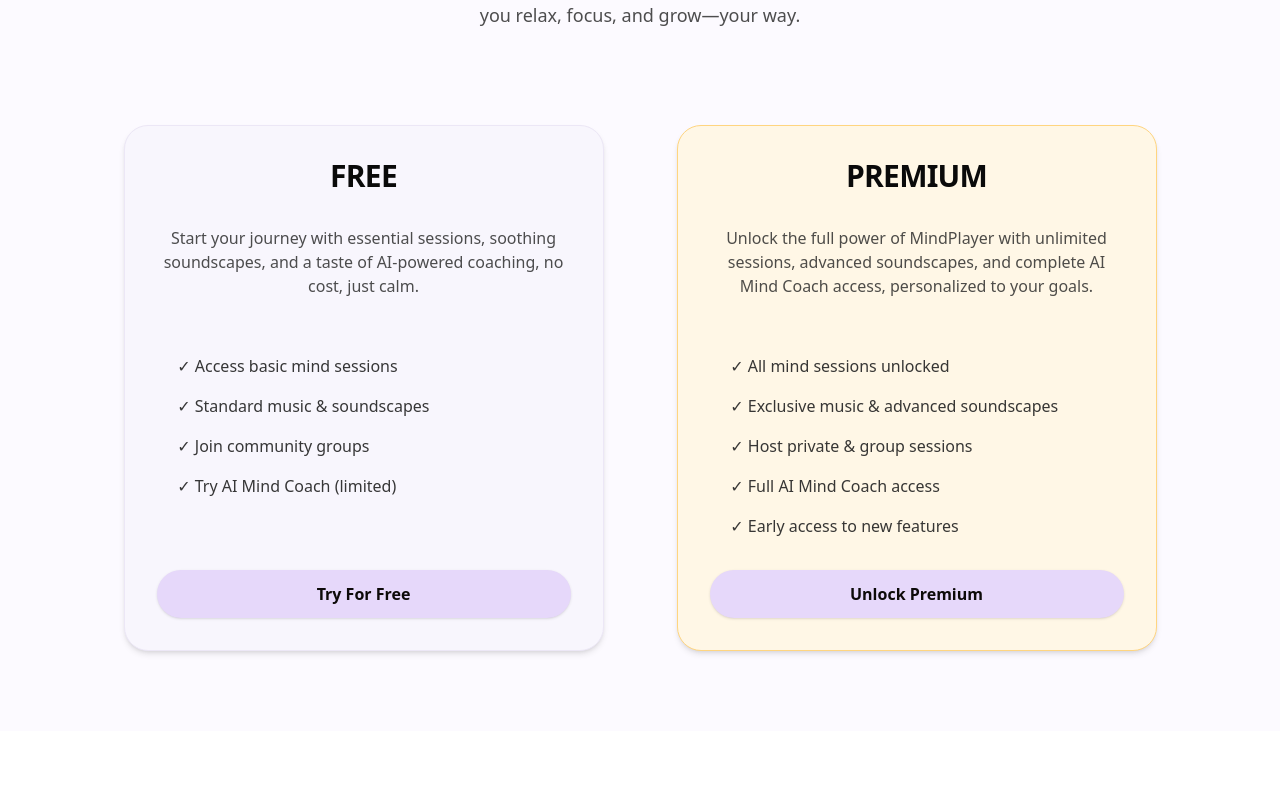
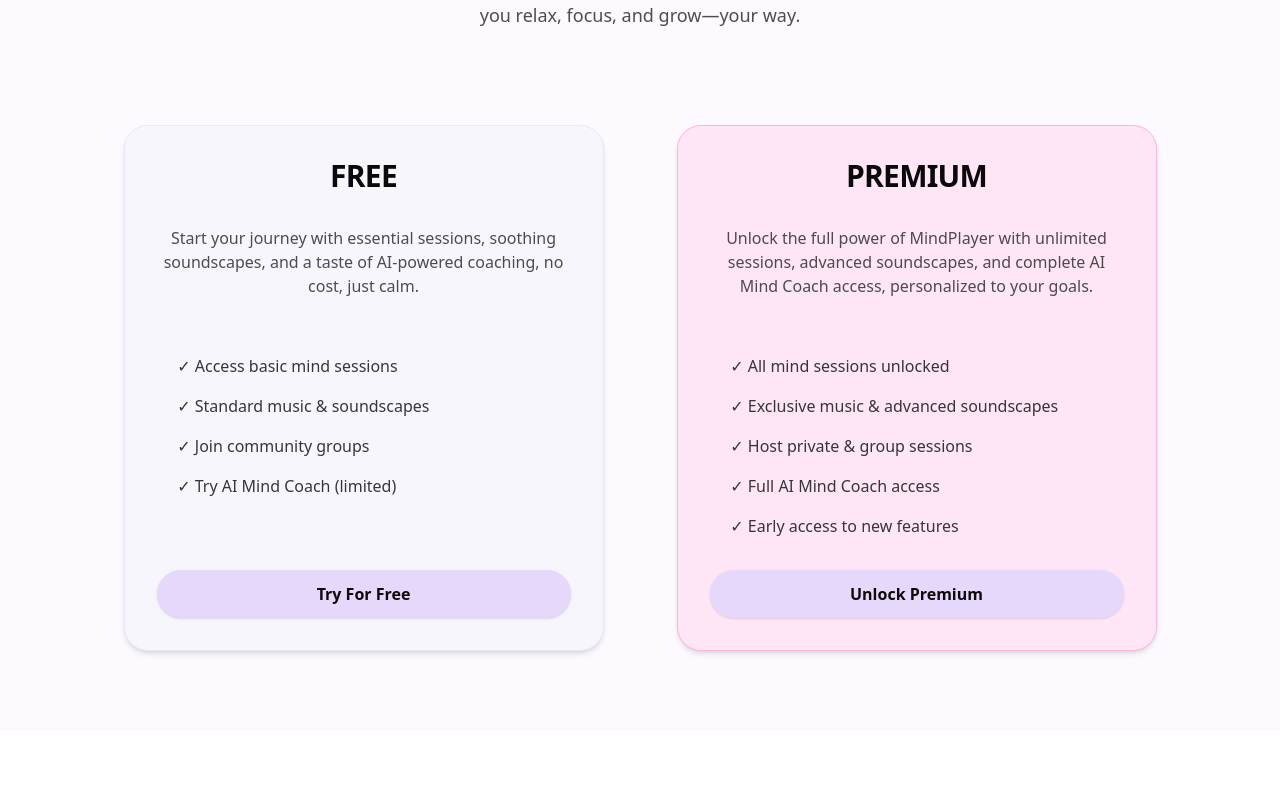
Before and after one commit to zainabkhan9118/Mind, a React (Vite) app: page /pricing in a window 1280 px wide. Shown: the part 384-1180 px from the top of the page. Built offline with nearby package versions, Linux system fonts and the light colour scheme; a web font is replaced by a local one.

Commit message:
chaged pricing colours

```diff
--- a/src/components/common/AutoRotatingCarousel.tsx
+++ b/src/components/common/AutoRotatingCarousel.tsx
@@ -38,7 +38,7 @@
       description: "Drift into deep, restorative sleep with immersive VR experiences that calm your mind and body."
     },
     {
-      src: "/E2.svg",
+      src: "/l5.png",
       alt: "Transform Your Mental Wellness",
       title: "Connect Your Mind Globally",
       description: "Join live sessions and connect with Mind Experts inside our immersive global hub."
--- a/src/pages/Pricing.tsx
+++ b/src/pages/Pricing.tsx
@@ -36,7 +36,7 @@
 
         {/* Premium Card */}
         <div
-          className="bg-[#fff7e6] border border-[#ffd580] rounded-2xl sm:rounded-3xl p-5 sm:p-8 flex flex-col items-center w-full max-w-xs sm:max-w-md md:max-w-[420px] lg:max-w-[480px] h-auto md:h-[526px] shadow-md"
+          className="bg-[#ffe6f7] border border-[#ffb3de] rounded-2xl sm:rounded-3xl p-5 sm:p-8 flex flex-col items-center w-full max-w-xs sm:max-w-md md:max-w-[420px] lg:max-w-[480px] h-auto md:h-[526px] shadow-md"
           style={{ opacity: 1 }}
         >
           <div className="w-full flex flex-col items-center mb-2 sm:mb-4 gap-4 sm:gap-[24px]">
```
